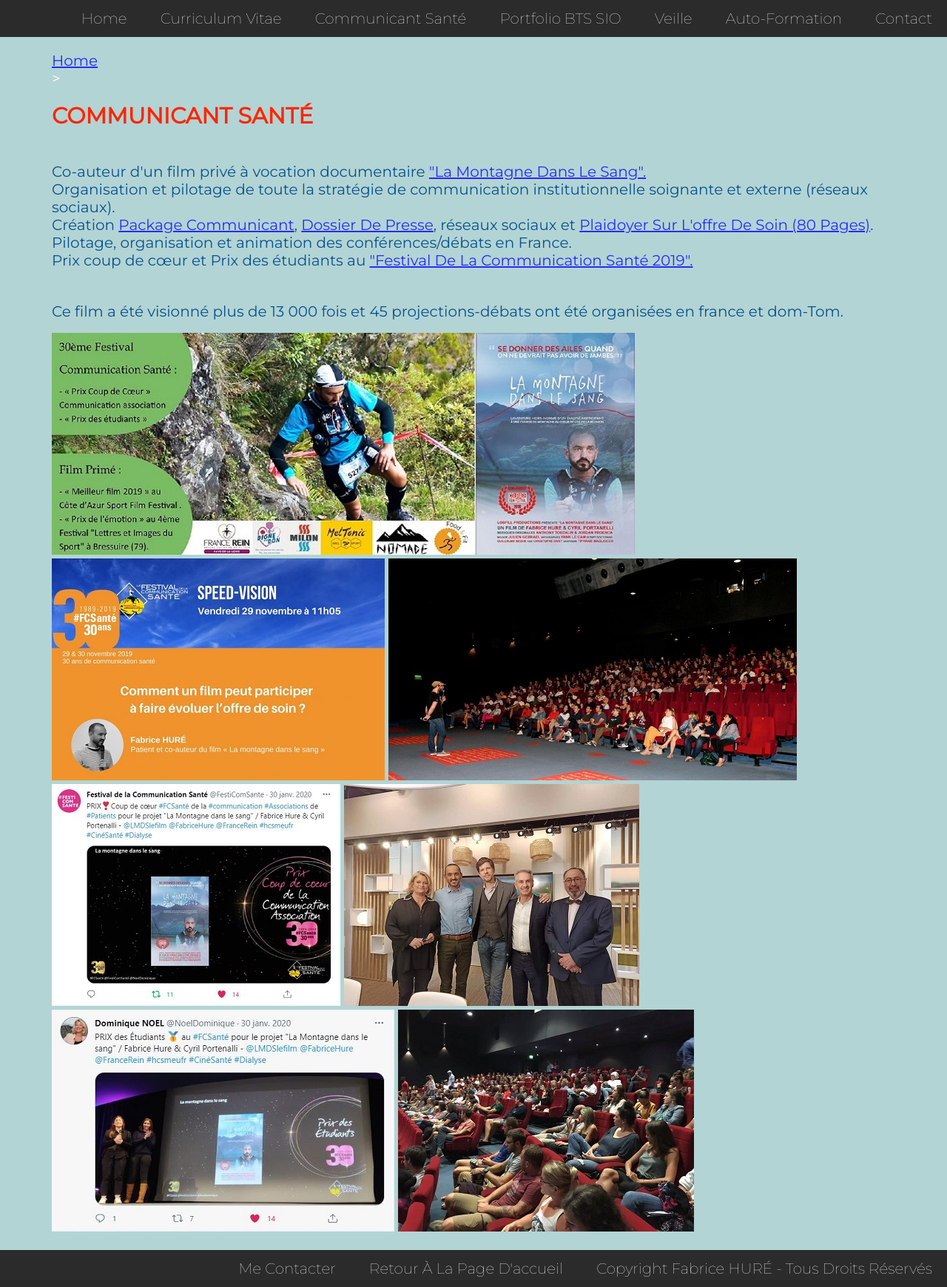
After one commit to Bibiche-35/_Portfolio, a PHP site: page /communicant.php in a window 1280 px wide. The commit adds this page. Shown: the whole page at 74% size. Run offline with PHP 8.4, Linux system fonts and the light colour scheme; some libraries are stand-ins or nearby versions.

Commit message:
finalisation du portfolio - Version finale OK

```diff
--- /dev/null
+++ b/communicant.php
@@ -0,0 +1,36 @@
+<?php ob_start(); ?>
+<main class="container">
+
+			<div class="main">
+
+
+				<ul class="caminho">
+					<li><a href="index.php">Home</a></li>
+					<li> > </li>
+					<li><H1>COMMUNICANT SANTÉ</H1></li>
+				</ul>
+
+				<div class="capa">
+				<H2>Co-auteur d'un film privé à vocation documentaire <a href="https://vimeo.com/304411586" title="Pour visionner le documentaire complet !" target="_blank">"La montagne dans le sang".</a><br />
+				Organisation et pilotage de toute la stratégie de communication institutionnelle soignante et externe (réseaux sociaux). </br>
+				Création <a href=https://drive.google.com/drive/folders/1d9AV8RvRim2Lfna0lqSZi2PO2-r1MMsB?usp=sharing target="_blank" title="Pour visionner celui-ci !"> package communicant</a>, <a href=https://drive.google.com/file/d/1ADBdcigCOPUDUG4L5tFj5ANNhKScWXwg/view?usp=sharing target="_blank" title="Pour visionner celui-ci !"> dossier de presse</a>, réseaux sociaux et <a href=https://drive.google.com/file/d/1S4Ji3idwZZskQtzoJ49RzPoL8clcHr5y/view?usp=sharing target="_blank" title="Pour visionner celui-ci !">Plaidoyer sur l'offre de soin (80 pages)</a>. Pilotage, organisation et animation des conférences/débats en France. </br>
+				Prix coup de cœur et Prix des étudiants au <a href="https://youtu.be/SsKlfTl4qmI" title="Pour visionner ma speed-vision au Festival de la communication santé !" target="_blank"> "festival de la communication santé 2019".</a></H3>
+				<H2>Ce film a été visionné plus de 13 000 fois et 45 projections-débats ont été organisées en france et dom-Tom.</br></H2>
+				</div>
+
+	<img class="photosantevisuel" src="image/accueil.jpg">
+	<img class="photosante" src="image/SpeedVisionFestivalCommunication.jpg">
+	<img class="photosante" src="image/image1.jpg">
+	<img class="photosante" src="image/PrixCoupdeCoeurFestivalCommunication.jpg">
+	<img class="photosante" src="image/allodocteur.jpg">
+	<img class="photosante" src="image/PrixEtudiantsFestivalCommunication.jpg">
+	<img class="photosante" src="image/image2.jpg">
+
+</div>
+
+
+
+
+</main>
+<?php $content = ob_get_clean(); ?>
+<?php require('template.php'); ?>
--- a/contact.php
+++ b/contact.php
@@ -30,9 +30,6 @@
 
 				<a href="https://vimeo.com/user87724430" target="_blank"><img class="social-img" src="image/vimeo.png" alt="Link vimeo"></a>
 
-				<div class="bulletin">
-					<img src="image/bulletinPremierSemestre.jpg" alt="photo">
-				</div>
 			</div>
 
 
--- a/css/styles.css
+++ b/css/styles.css
@@ -148,8 +148,8 @@ h2 {
 }
 
 h3 {
-	color: #ff7700;
-	font-size: 15px;
+	color: red;
+	font-size: 20px;
 	text-transform: uppercase;
 }
 
@@ -338,7 +338,7 @@ figcaption
 
 .post__meta {
 	font-size: 0.9em;
-	color: grey;
+	color: blue;
 	margin: 0.625em 0;
 }
 
@@ -380,7 +380,7 @@ figcaption
 	font-size: 0.8em;
 	font-weight: 700;
 	padding: 3px 6px;
-	background-color: darkgrey;
+	background-color:  #e76f51;
 	margin-bottom: 0.5em;
 }
 
--- a/data/veille.php
+++ b/data/veille.php
@@ -45,7 +45,7 @@ $dataArticleList = [
         "author" => "Fabrice HURÉ" ,
         "date" => "début 04/2021" ,
         "content" =>  "Blogs de développeur(euse)s francophones : <br/>
-        Liens vers les blogs de vrais développeu... des vraies personnes, accessbile depuis mes favoris Chrome. Des gens qui partagent leur passion et qui ont plaisir à transmettre leur savoir en fonction de différentes technologies;<br/>",
+        Liens vers les blogs de vrais développeurs... des vraies personnes, accessbile depuis mes favoris Chrome. Des gens qui partagent leur passion et qui ont plaisir à transmettre leur savoir en fonction de différentes technologies;<br/>",
         "img" => "image/blog.jpg",
         "link" => "https://blog.shevarezo.fr/category/devweb/1",
         ],
--- a/header.php
+++ b/header.php
@@ -4,6 +4,7 @@
         <ul>
             <li><a href="index.php">Home</a></li>
             <li><a href="curriculum.php">Curriculum vitae</a></li>
+            <li><a href="communicant.php">Communicant Santé</a></li>
             <li><a href="portfolio.php">Portfolio BTS SIO</a></li>
             <li><a href="veille.php">Veille</a></li>
             <li><a href="auto-formation.php">Auto-Formation</a></li>
```
Also changed, not shown: data/auto-formation.php (+27 -1 lines), home.php (+0 -15 lines), image/PrixCoupdeCoeurFestivalCommunication.JPG, image/PrixEtudiantsFestivalCommunication.JPG, image/SpeedVisionFestivalCommunication.JPG, image/accueil.jpg, image/allodocteur.jpg (added), image/calendrier.jpg (added), image/codewars.JPG (added), image/codinggame.JPG (added), image/image1.jpg, image/image2.jpg.
